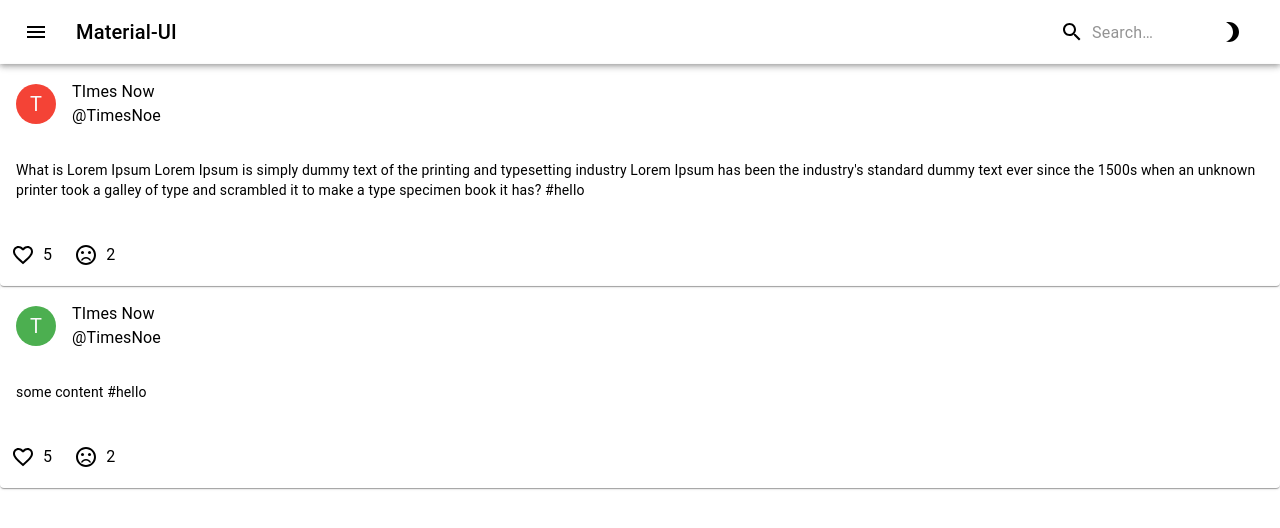
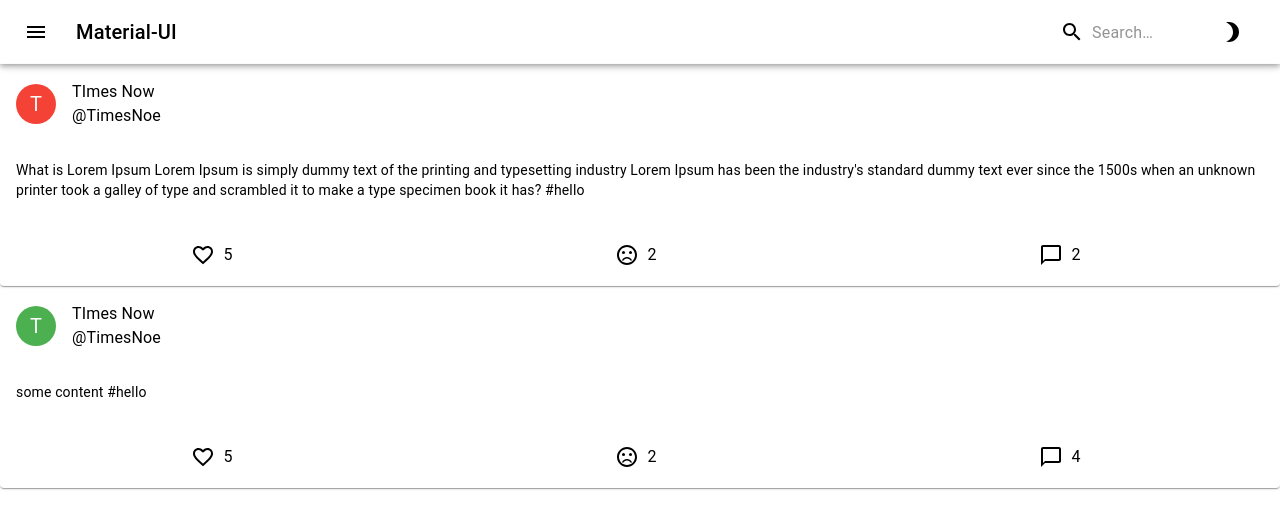
Before and after one commit to amansethi00/sm-app, a React (Create React App) app: page / in a window 1280 px wide. Shown: the top 528 px of the page. Built offline with nearby package versions, Linux system fonts and the light colour scheme.

Commit message:
add userSlice,and worked on dispatch actions

```diff
--- a/src/app/store.js
+++ b/src/app/store.js
@@ -3,11 +3,13 @@ import counterReducer from "../features/counter/counterSlice";
 import themeReducer from "../features/themes/themeSlice";
 import postsReducer from "../features/posts/postsSlice";
 import headerReducer from "../features/header/headerSlice";
+import userReducer from "../features/user/userSlice";
 export const store = configureStore({
   reducer: {
     counter: counterReducer,
     theme: themeReducer,
     posts: postsReducer,
     header: headerReducer,
+    user:userReducer
   },
 });
--- /dev/null
+++ b/src/features/posts/InputComment.jsx
@@ -0,0 +1,65 @@
+import React from "react";
+import { Grid } from "@material-ui/core";
+import { Avatar } from "@material-ui/core";
+import { useSelector } from "react-redux";
+import { TextField } from "@material-ui/core";
+import { makeStyles } from "@material-ui/styles";
+import { red, green, blue } from "@material-ui/core/colors";
+const useStyles = makeStyles((theme) => ({
+  root: {
+    padding: "1rem",
+  },
+  avatarRed: {
+    backgroundColor: red[500],
+  },
+  avatarBlue: {
+    backgroundColor: blue[500],
+  },
+  avatarGreen: {
+    backgroundColor: green[500],
+  },
+  textFieldlight: {
+    width: "100%",
+    color: "black",
+  },
+  textFielddark: {
+    width: "100%",
+    color: "white",
+  },
+}));
+export const InputComment = () => {
+  const theme = useSelector((state) => state.theme.theme);
+  const user = useSelector((state) => {
+    console.log(state);
+    return state.user;
+  });
+  console.log({ user });
+  let avatarBackgroundColors = ["Red", "Blue", "Green"];
+  const classes = useStyles();
+  return (
+    <div className={classes.root}>
+      <Grid container spacing={1} alignItems="flex-start">
+        <Grid item>
+          <Avatar
+            aria-label="avatar"
+            className={
+              classes[
+                "avatar" + avatarBackgroundColors[Math.floor(Math.random() * 3)]
+              ]
+            }
+          >
+            {user.username[0]}
+          </Avatar>
+        </Grid>
+        <Grid item style={{ width: "75%" }}>
+          <TextField
+            className={classes["textField" + theme]}
+            multiline
+            id="input-with-icon-grid"
+            width="75%"
+          />
+        </Grid>
+      </Grid>
+    </div>
+  );
+};
--- a/src/features/posts/SinglePost.jsx
+++ b/src/features/posts/SinglePost.jsx
@@ -6,33 +6,44 @@ import { SinglePostTitle } from "./SinglePostTitle";
 import { SinglePostContent } from "./SinglePostContent";
 import { SinglePostReactionComponent } from "./SinglePostReactionComponent";
 import { Card } from "@material-ui/core";
+import { themes } from "../themes/getTheme";
+import { InputComment } from "./InputComment";
 const useStyles = makeStyles((theme) => ({
   rootlight: {
-    color: "black",
-    backgroundColor: "white",
+    maxWidth: "100%",
+    backgroundColor: "var(--primary)",
   },
   rootdark: {
-    color: "white",
-    backgroundColor: "black",
+    maxWidth: "100%",
+    backgroundColor: "var(--primary)",
+    borderBottom: "1px solid #383C3F",
   },
 }));
 export const SinglePost = () => {
   const { postId } = useParams();
   const classes = useStyles();
   const theme = useSelector((state) => state.theme.theme);
+  console.log({ theme });
   console.log({ postId });
   const post = useSelector((state) =>
     state.posts.posts.find((post) => post.id === postId)
   );
   return (
-    <div>
-      <Card>
+    <section
+      backgroundColor={theme === "light" ? "white" : "black"}
+      className={classes["root" + theme]}
+    >
+      <Card
+        backgroundColor={theme === "light" ? "white" : "black"}
+        className={classes["root" + theme]}
+      >
         <SinglePostTitle post={post} />
         <SinglePostContent post={post} />
       </Card>
-      <Card>
+      <Card className={classes["root" + theme]}>
         <SinglePostReactionComponent post={post} />
       </Card>
-    </div>
+      <InputComment />
+    </section>
   );
 };
--- a/src/features/posts/SinglePostReactionComponent.jsx
+++ b/src/features/posts/SinglePostReactionComponent.jsx
@@ -3,19 +3,40 @@ import { CardActions } from "@material-ui/core";
 import { SingleReactionComponent } from "./SingleReactionComponent";
 import { SentimentVeryDissatisfied } from "@material-ui/icons";
 import FavoriteBorderIcon from "@material-ui/icons/FavoriteBorder";
+import ChatBubbleOutlineIcon from "@material-ui/icons/ChatBubbleOutline";
+import { useDispatch, useSelector } from "react-redux";
+import { incrementReaction } from "./postsSlice";
+export const SinglePostReactionComponent = ({ post }) => {
+  const dispatch = useDispatch();
 
-export const SinglePostReactionComponent = ({ post }) => {
   return (
-    <CardActions>
+    <CardActions
+      style={{
+        display: "flex",
+        flexDirection: "row",
+        justifyContent: "space-around",
+      }}
+    >
       <SingleReactionComponent
         Icon={FavoriteBorderIcon}
         label={"favourite icon"}
-        count={post.reactions["❤"]}
+        count={post.reactions["heart"]}
+        post={post}
+        reaction="heart"
       />
       <SingleReactionComponent
         Icon={SentimentVeryDissatisfied}
         label={"sad icon"}
-        count={post.reactions["😭"]}
+        reaction="cry"
+        post={post}
+        count={post.reactions["cry"]}
+      />
+      <SingleReactionComponent
+        Icon={ChatBubbleOutlineIcon}
+        label={"comment icon"}
+        reaction="comments"
+        post={post}
+        count={post.reactions.comments}
       />
     </CardActions>
   );
--- a/src/features/posts/SinglePostTitle.jsx
+++ b/src/features/posts/SinglePostTitle.jsx
@@ -26,6 +26,12 @@ const useStyles = makeStyles({
     light: { color: "black" },
     dark: { color: "white" },
   },
+  titlelight: {
+    color: "black",
+  },
+  titledark: {
+    color: "white",
+  },
   subHeader: {
     light: {
       color: "white",
@@ -52,7 +58,7 @@ export const SinglePostTitle = ({ post }) => {
     <CardHeader
       avatar={
         <Avatar
-          aria-label="recipe"
+          aria-label="avatar"
           className={
             classes[
               "avatar" + avatarBackgroundColors[Math.floor(Math.random() * 3)]
--- a/src/features/posts/SingleReactionComponent.jsx
+++ b/src/features/posts/SingleReactionComponent.jsx
@@ -1,8 +1,9 @@
 import React from "react";
 import { IconButton, Typography } from "@material-ui/core";
 import { makeStyles } from "@material-ui/core/styles";
-import { useSelector } from "react-redux";
-
+import { useDispatch, useSelector } from "react-redux";
+import { incrementReaction } from "./postsSlice";
+import { Navigate, useNavigate } from "react-router-dom";
 const useStyles = makeStyles((theme) => ({
   root: {
     light: {
@@ -19,16 +20,34 @@ const useStyles = makeStyles((theme) => ({
     color: "black",
   },
 }));
-export const SingleReactionComponent = ({ Icon, count, label }) => {
+export const SingleReactionComponent = ({
+  Icon,
+  count,
+  label,
+  post,
+  reaction,
+}) => {
   const theme = useSelector((state) => state.theme.theme);
   const classes = useStyles();
+  const dispatch = useDispatch();
+  let navigate = useNavigate();
 
+  const handleReactionCount = (reaction) => {
+    console.log(reaction);
+    switch (reaction) {
+      case "comments":
+        return navigate(`/posts/${post.id}`);
+      default:
+        dispatch(incrementReaction({ id: post.id, reaction }));
+    }
+  };
   return (
     <IconButton
       color="white"
       className={classes["icon" + theme]}
       aria-label={label ? label : "reaction"}
       size="small"
+      onClick={() => handleReactionCount(reaction)}
     >
       <Icon color="white" className={classes["icon" + theme]} />
       <Typography style={{ padding: "0.5rem" }} variant="body1">
--- a/src/features/posts/postsSlice.js
+++ b/src/features/posts/postsSlice.js
@@ -9,7 +9,7 @@ const initialState = {
       user: nanoid(),
       author: "TImes Now",
       username: "TimesNoe",
-      reactions: {"❤": 5, "😭": 2},
+      reactions: {"heart": 5, "cry": 2,"comments":2},
       hashes: ["hello"],
     },
     {
@@ -19,7 +19,7 @@ const initialState = {
       user: nanoid(),
       author: "TImes Now",
       username: "TimesNoe",
-      reactions: {"❤": 5, "😭": 2},
+      reactions: {"heart": 5, "cry": 2,"comments":4},
       hashes: ["hello"],
     },
   ],
@@ -27,6 +27,13 @@ const initialState = {
 export const postsSlice = createSlice({
   name: "posts",
   initialState,
-  reducers: {},
+  reducers: {
+    incrementReaction:(state,action)=>{
+      console.log({action});
+      const post = state.posts.find(post=>post.id===action.payload.id);
+      post.reactions[action.payload.reaction]++;
+    }
+  },
 });
+export const {incrementReaction} = postsSlice.actions;
 export default postsSlice.reducer;
--- /dev/null
+++ b/src/features/user/userSlice.js
@@ -0,0 +1,15 @@
+import { createSlice } from "@reduxjs/toolkit";
+const initialState={
+    username:"golumolu",
+    name:"Golu lal",
+    bio:"Hi This is golu.Don't forget to follow me",
+    followers:240,
+    following:22,
+    imageUrl:"asd"
+}
+export const userSlice = createSlice({
+    name:"user",
+    initialState,
+    reducers:{}
+})
+export default userSlice.reducer;
```
